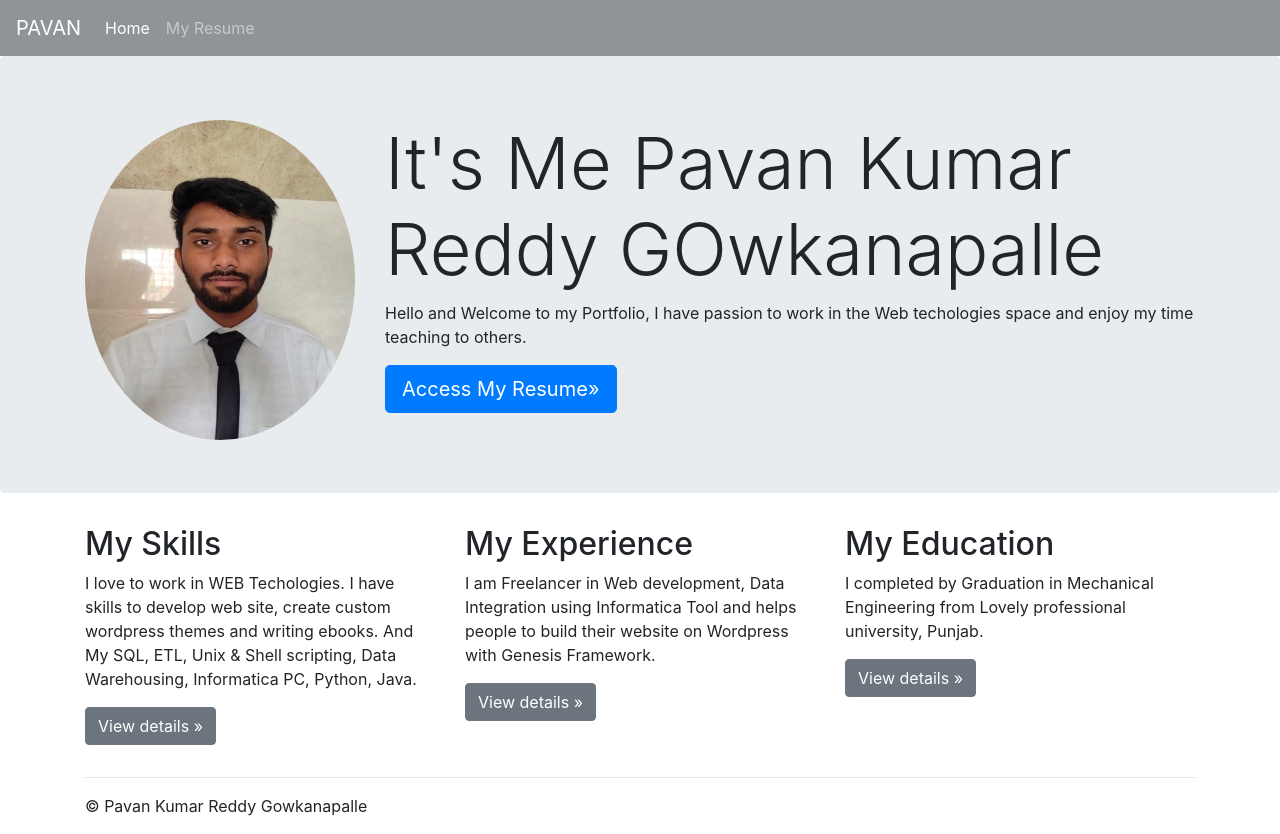
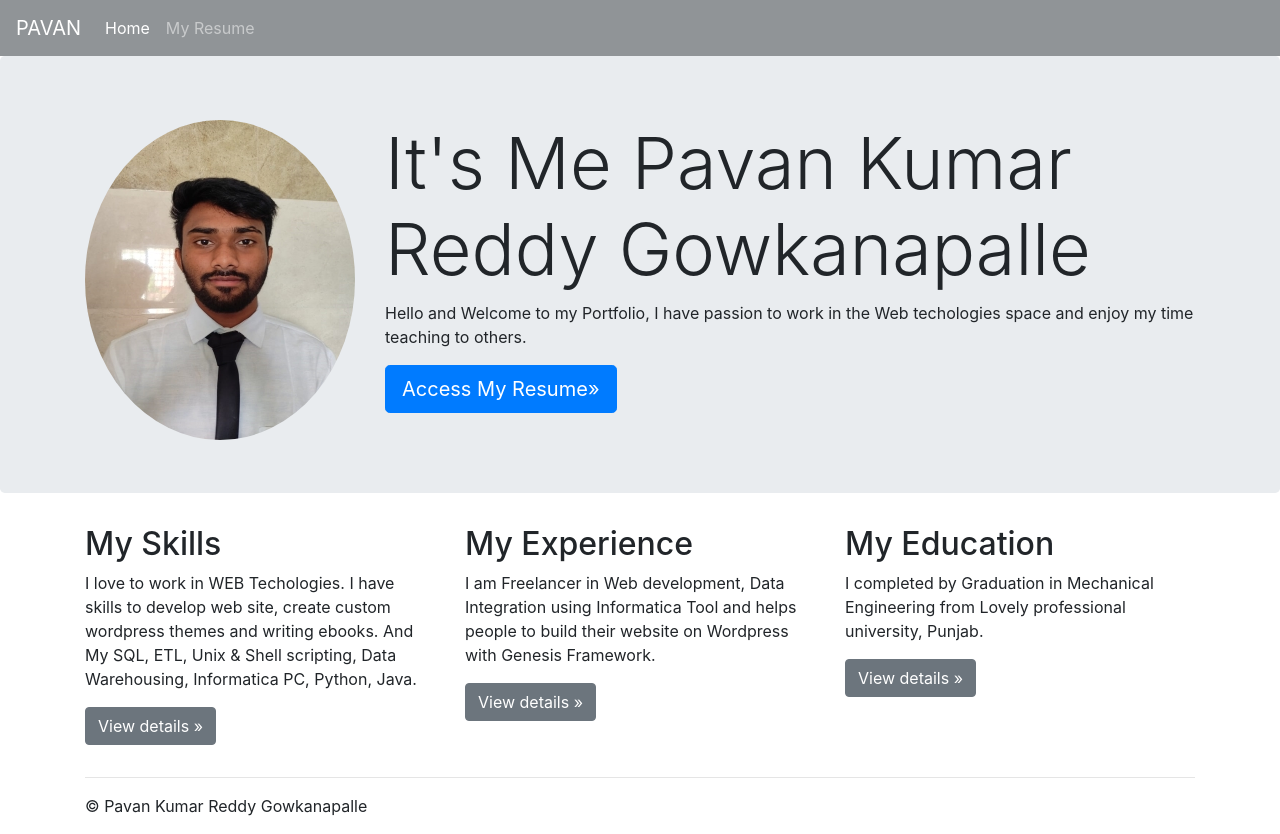
Before and after one commit to pavangowkanapalle9618/portfolio, a plain HTML site: page index.html in a window 1280 px wide. Drawn offline with nearby package versions, Linux system fonts and the light colour scheme.

Commit message:
Update index.html

```diff
--- a/index.html
+++ b/index.html
@@ -70,7 +70,7 @@
       <div class="jumbotron">
         <div class="container">
           <img src="pavan_photo.jpeg" class="rounded-circle float-left" alt="Pavan Kumar Reddy Gowkanapalle">
-          <h1 class="display-3">It's Me Pavan Kumar Reddy GOwkanapalle</h1>
+          <h1 class="display-3">It's Me Pavan Kumar Reddy Gowkanapalle</h1>
           <p>Hello and Welcome to my Portfolio, I have passion to work in the Web techologies space and enjoy my time teaching to others.</p>
           <p><a class="btn btn-primary btn-lg" href="pavan_FSTD.pdf" target="_blank" role="button">Access My Resume&raquo;</a></p>
         </div>
```
